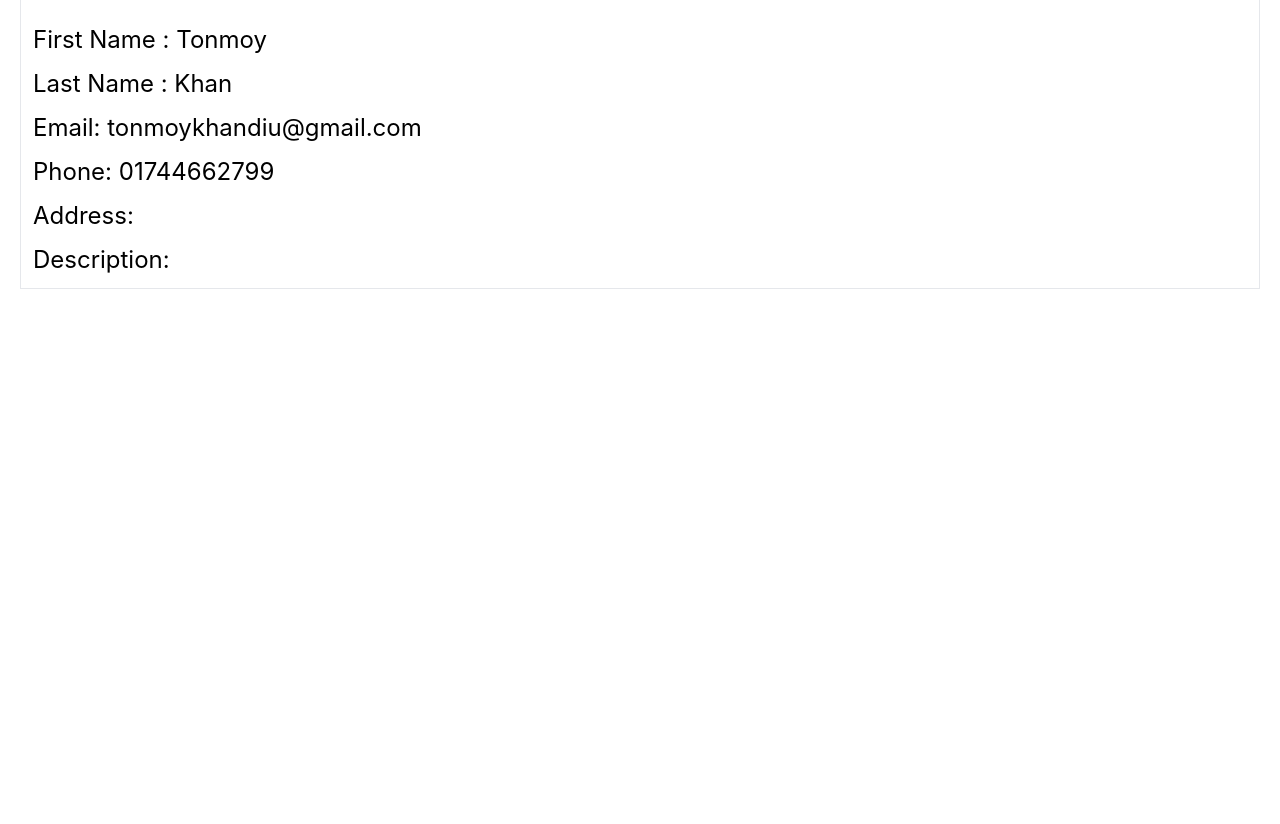
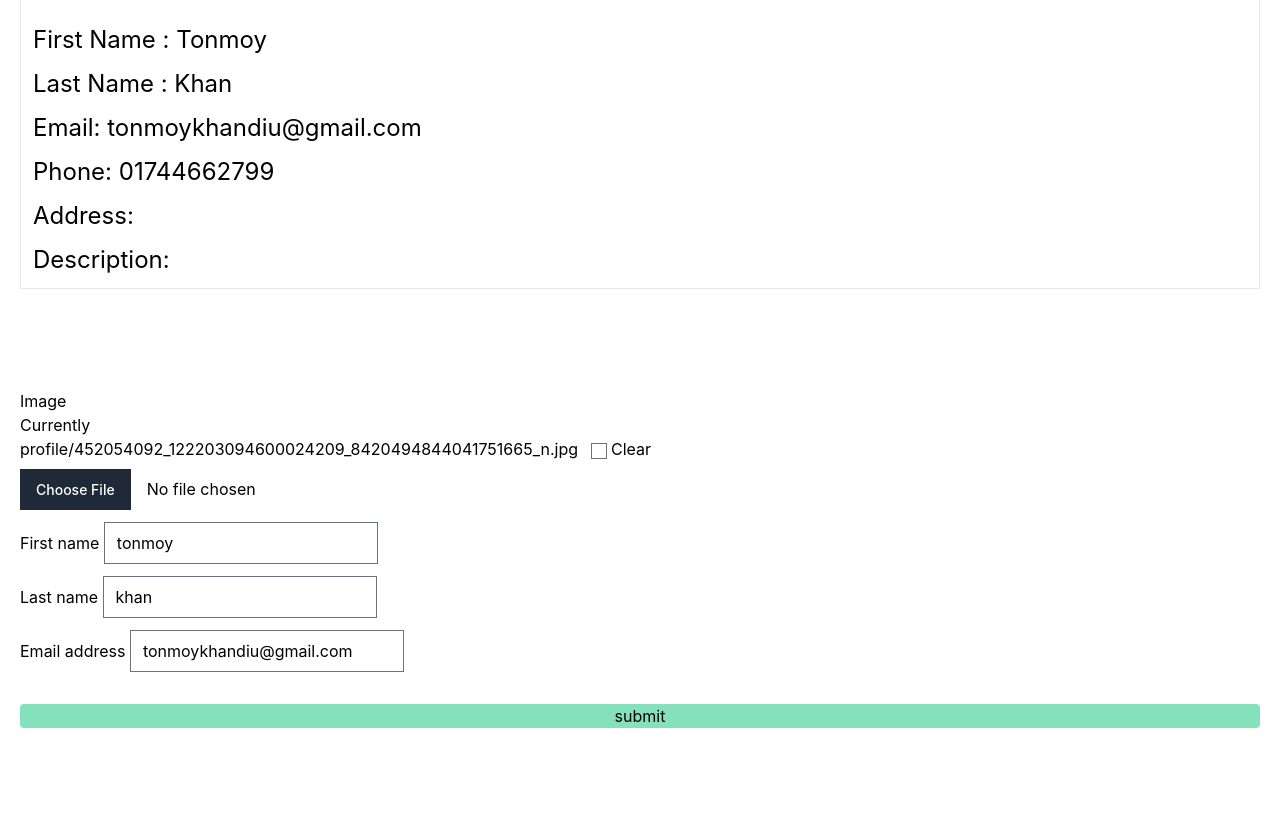
Before and after one commit to waliulislamtonmoy/Django-social-blog, a Django app: page /accounts/profile/ in a window 1280 px wide. Shown: the part 385-1209 px from the top of the page. Before the commit the page ends 674 px from the top, so only its background shows below. Run offline with Django 5.2, Linux system fonts and the light colour scheme; a user stored in the database is signed in; data comes from the database, SQL or seed files in the repository; both versions use the stored data as it was after the commit; some libraries are stand-ins or nearby versions.

Commit message:
user update

```diff
--- a/core/Appuser/models.py
+++ b/core/Appuser/models.py
@@ -1,6 +1,8 @@
 from django.db import models
 
 from django.contrib.auth.models import User
+
+from django import forms
 
 # Create your models here.
 
@@ -10,3 +12,17 @@ class Profile(models.Model):
     phone=models.CharField( max_length=15,blank=True,null=True)
     address=models.TextField(blank=True,null=True)
     description=models.TextField(blank=True,null=True)
+
+    def __str__(self):
+        return self.user.username
+
+
+class UserUpdateForm(forms.ModelForm):
+    class Meta:
+        model=User
+        fields=['first_name','last_name','email']
+
+class UserProfileUpdateForm(forms.ModelForm):
+    class Meta:
+        model=Profile
+        fields=['image']
--- a/core/Appuser/views.py
+++ b/core/Appuser/views.py
@@ -7,6 +7,7 @@ from django.shortcuts import HttpResponsePermanentRedirect
 from django.urls import reverse
 
 from django.contrib.auth.mixins import LoginRequiredMixin
+from .models import UserUpdateForm,UserProfileUpdateForm
 
 # Create your views here.
 
@@ -28,4 +29,17 @@ class RegisterView(View):
 
 class Profileview(LoginRequiredMixin,View):
     def get(self,request):
-        return render(request,"appuser/Profile.html")
+        p_form=UserProfileUpdateForm(instance=request.user.profile)
+        u_form=UserUpdateForm(instance=request.user)
+        context={
+            "p_form":p_form,
+            "u_form":u_form
+        }
+        return render(request,"appuser/Profile.html",context)
+
+    def post(self,request,*args, **kwargs):
+        p_form=UserProfileUpdateForm(request.POST, request.FILES,instance=request.user.profile)
+        u_form=UserUpdateForm(request.POST,instance=request.user)
+        u_form.save()
+        p_form.save()
+        return redirect("profile")
--- a/core/core/settings.py
+++ b/core/core/settings.py
@@ -29,7 +29,10 @@ INSTALLED_APPS = [
     'django.contrib.staticfiles',
     'Appuser',
     'Appblog',
+    'crispy_forms',
 ]
+
+CRISPY_TEMPLATE_PACK = 'bootstrap4'
 
 MIDDLEWARE = [
     'django.middleware.security.SecurityMiddleware',
--- a/core/templates/appuser/Login.html
+++ b/core/templates/appuser/Login.html
@@ -1,9 +1,9 @@
-{% extends "base.html" %} {% block content %}
+{% extends "base.html" %}{% load crispy_forms_tags %} {% block content %}
 
 <div class="flex justify-center items-center">
   <div class="border border-span-5 border-gray-300 p-4 rounded">
     <form method="POST">
-      {% csrf_token %} {{form}}
+      {% csrf_token %} {{form|crispy}}
 
       <button
         class="px-2 py-2 bg-green-200 w-full block rounded mt-2 capitalize"
--- a/core/templates/appuser/Profile.html
+++ b/core/templates/appuser/Profile.html
@@ -1,5 +1,4 @@
-{% extends "base.html" %}
-
+{% extends "base.html" %} {% load crispy_forms_tags %}
 <div>
   {% block content %}
   <div class="p-5">
@@ -24,5 +23,19 @@
       </ul>
     </div>
   </div>
+
+  <div class="mx-auto w-full max-w-7xl px-5 py-16 md:px-10 md:py-20">
+    <div
+      class="grid sm;grid-cols-1 md:grid-cols-1 lg:grid-cols-1 xl:grid-cols-1 gap-2"
+    >
+      <div class="profile-form">
+        <form method="POST" enctype="multipart/form-data">
+          {% csrf_token %} {{p_form|crispy}}{{u_form|crispy}}
+          <button class="w-full bg-green-300 mt-5 rounded">submit</button>
+        </form>
+      </div>
+    </div>
+  </div>
+
   {% endblock content %}
 </div>
--- a/core/templates/appuser/Register.html
+++ b/core/templates/appuser/Register.html
@@ -1,9 +1,9 @@
-{% extends "base.html" %} {% block content %}
+{% extends "base.html" %}{% load crispy_forms_tags %} {% block content %}
 
 <div class="flex justify-center items-center">
   <div class="border border-span-5 border-gray-300 p-4 rounded">
     <form method="POST">
-      {% csrf_token %} {{form}}
+      {% csrf_token %} {{form|crispy}}
 
       <button
         class="px-2 py-2 bg-green-200 w-full block rounded mt-2 capitalize"
```
Also changed, not shown: core/Appuser/signals.py (added), core/db.sqlite3, 1 other file.
